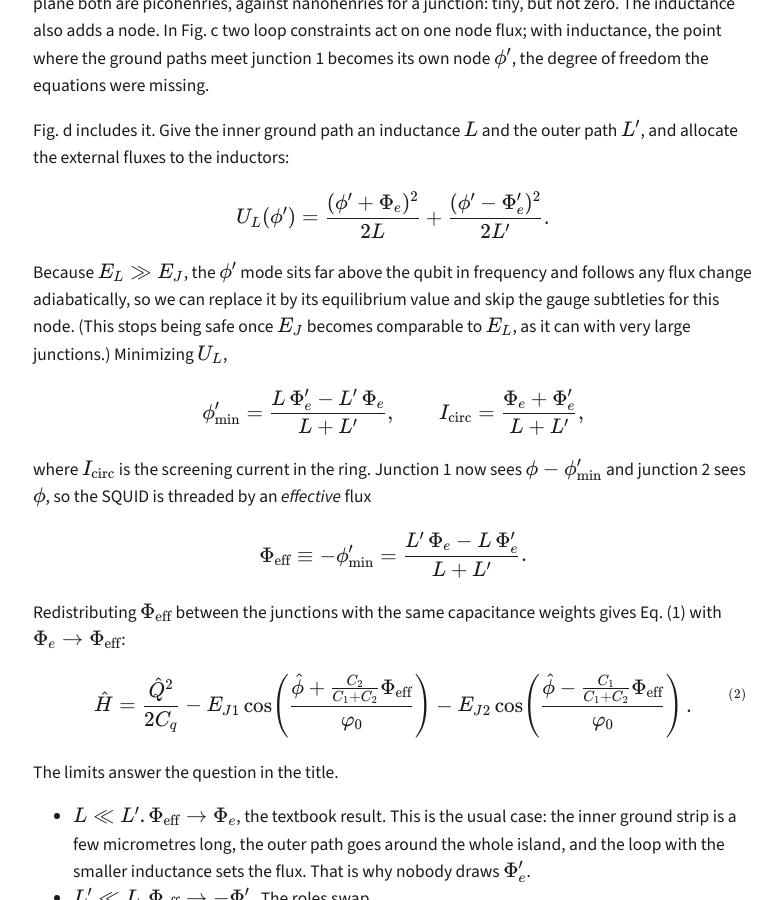
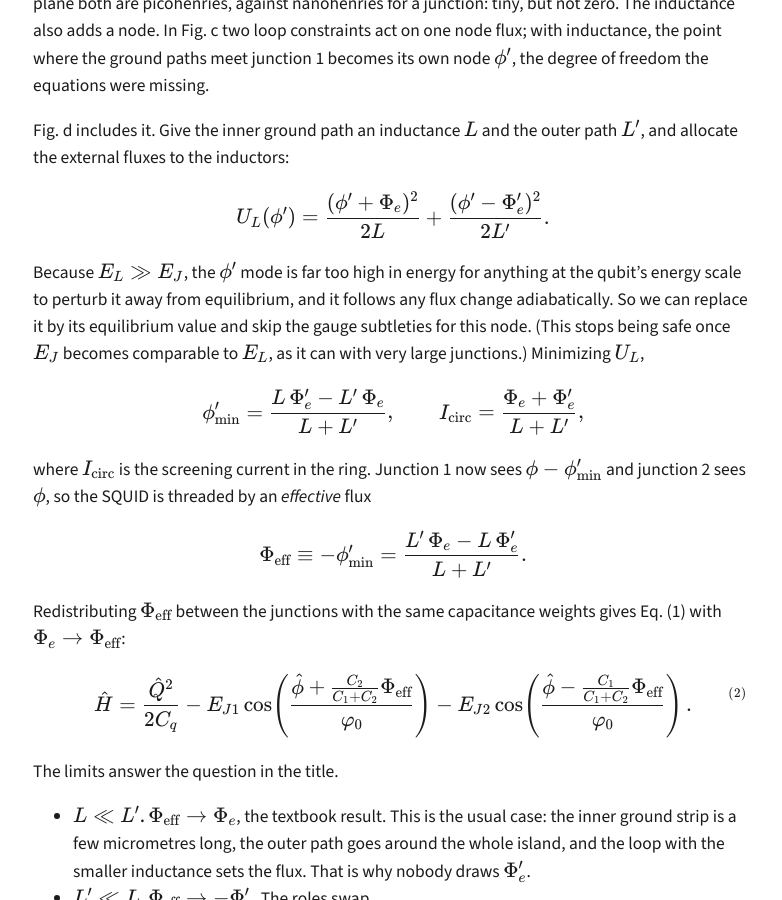
Before and after one commit to gihwan-scqubits/gihwan-scqubits.github.io, a Jekyll site: the page built from _posts/2026-09-07-squid-outer-ground-loop.md, in a window 1280 px wide and 900 px high, scrolled down 2452 px. Shown: the whole window, without its empty margins (247-1029 px from the left). Built offline with Jekyll 4.4.1, drawn with Linux system fonts in a browser that asks for light colours.

Commit message:
Post: clarify why phi' stays at equilibrium
Co-Authored-By: Claude Fable 5.1 <noreply@anthropic.com>
Claude-Session: https://claude.ai/code/session_01D9GyQzp35NGwXa4HyFQyv5

```diff
--- a/_posts/2026-09-07-squid-outer-ground-loop.md
+++ b/_posts/2026-09-07-squid-outer-ground-loop.md
@@ -66,7 +66,7 @@ $$
 U_L(\phi') = \frac{(\phi' + \Phi_e)^2}{2L} + \frac{(\phi' - \Phi_e')^2}{2L'} .
 $$
 
-Because $$E_L \gg E_J$$, the $$\phi'$$ mode sits far above the qubit in frequency and follows any flux change adiabatically, so we can replace it by its equilibrium value and skip the gauge subtleties for this node. (This stops being safe once $$E_J$$ becomes comparable to $$E_L$$, as it can with very large junctions.) Minimizing $$U_L$$,
+Because $$E_L \gg E_J$$, the $$\phi'$$ mode is far too high in energy for anything at the qubit's energy scale to perturb it away from equilibrium, and it follows any flux change adiabatically. So we can replace it by its equilibrium value and skip the gauge subtleties for this node. (This stops being safe once $$E_J$$ becomes comparable to $$E_L$$, as it can with very large junctions.) Minimizing $$U_L$$,
 
 $$
 \phi'_{\min} = \frac{L\,\Phi_e' - L'\,\Phi_e}{L + L'}, \qquad I_{\text{circ}} = \frac{\Phi_e + \Phi_e'}{L + L'} ,
```
